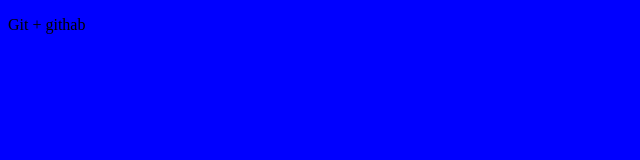
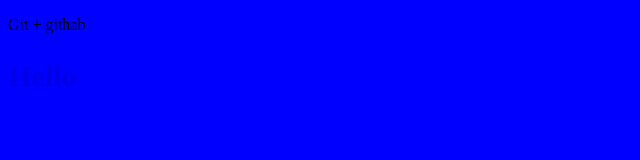
Before and after one commit to agent007121/gitlearn, a plain HTML site: page index.html in a window 1280 px wide. Shown: the full height of the page, 0-640 px from the left. Drawn offline with Linux system fonts and the light colour scheme.

Commit message:
first changed

```diff
--- a/css/main.css
+++ b/css/main.css
@@ -1,3 +1,8 @@
 body {
     background-color: blue;
 }
+
+h2 {
+    font-size: 30px;
+    color: rgba(0, 0, 0, 0.1);
+}
--- a/index.html
+++ b/index.html
@@ -9,9 +9,8 @@
 </head>
 
 <body>
-
-
     <p>Git + githab </p>
+    <h2>Hello</h2>
 </body>
 
 </html>
```
